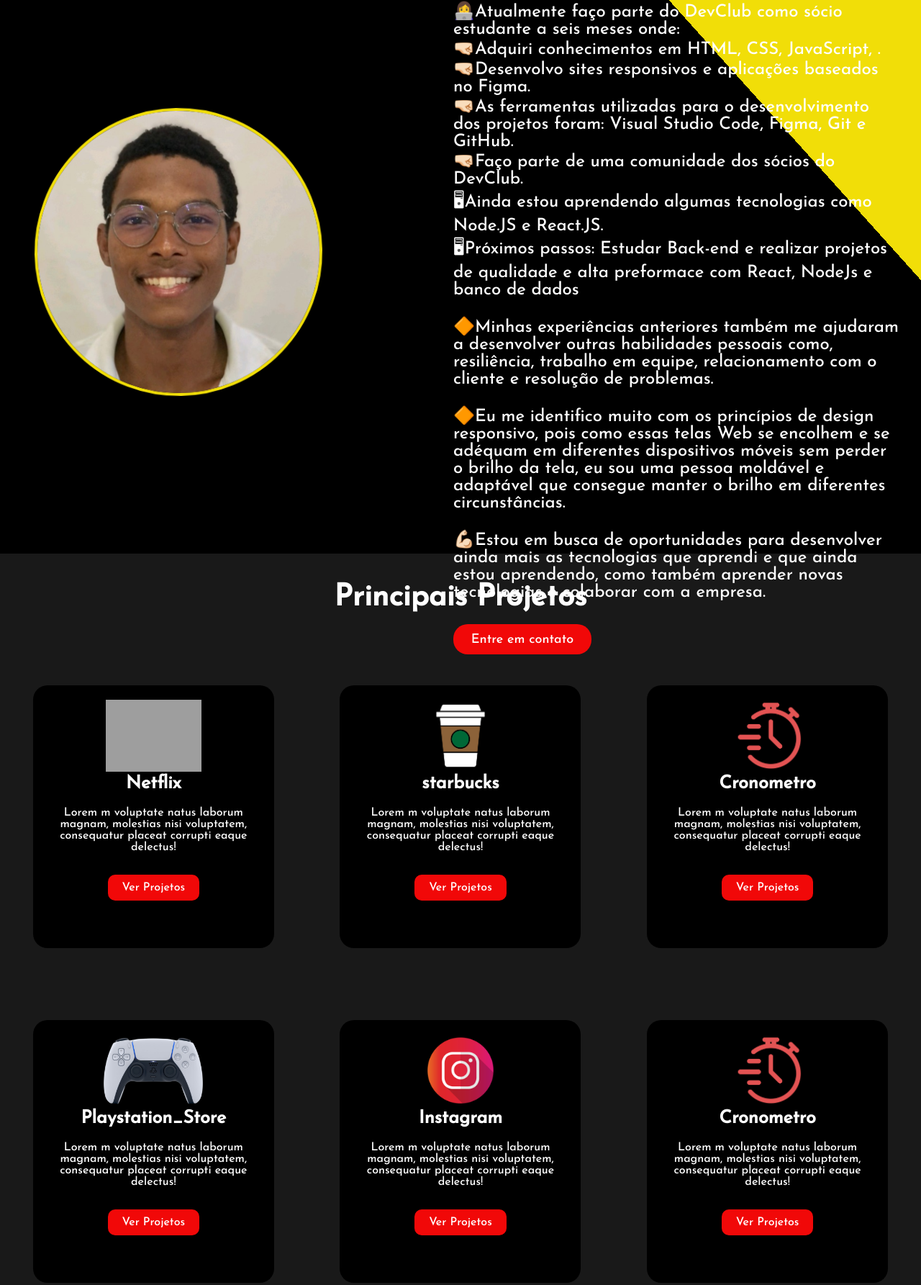
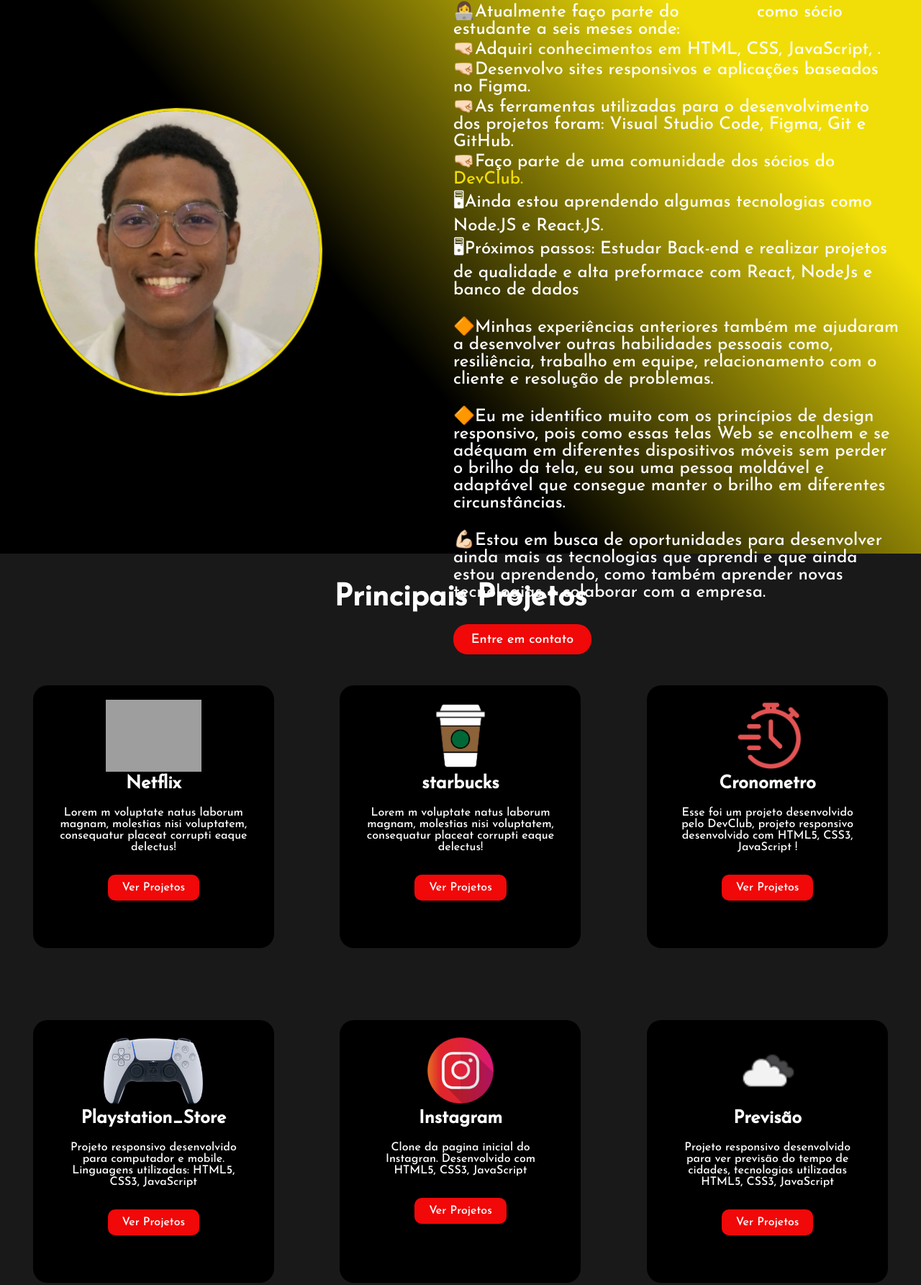
Before and after one commit to MatheusVazti/Portfolio, a plain HTML site: page index.html in a window 1280 px wide. Shown: the part 861-2646 px from the top of the page at 72% size. Drawn offline with Linux system fonts and the light colour scheme; grey boxes are pictures that could not be loaded.

Commit message:
adicionando um novo projeto nome:"Previsão"

```diff
--- a/Style.css
+++ b/Style.css
@@ -96,7 +96,7 @@ li {
     justify-content: space-between;
     align-items: center;
     padding: 30px 30px;
-    background: linear-gradient(48deg, rgba(0, 0, 0, 1) 80%, rgba( 241, 222, 8) 40%);
+    background: linear-gradient(48deg, rgba(0, 0, 0, 1) 40%, rgba(241, 222, 8) 80%);
 
 }
 
@@ -116,6 +116,15 @@ li {
 .container-3 div p {
     color: #ffffff;
     font-size: 24px;
+}
+
+#link-DevClub {
+    text-decoration: none;
+    color: rgb(241, 222, 8);
+}
+
+#link-DevClub:hover {
+    color: rgb(241, 8, 8);
 }
 
 .container-3 div button {
@@ -141,6 +150,7 @@ li {
 
 .projetos {
     background-color: #191919;
+    padding-bottom: 60px;
 
 }
 
@@ -206,7 +216,7 @@ li {
 }
 
 footer {
-    background-color: #191919;
+    background: linear-gradient(48deg, rgba(241, 222, 8) 40%, rgb(14, 13, 13) 70%);
     padding: 100px 0 120px 0;
     display: flex;
     flex-direction: column;
@@ -216,13 +226,13 @@ footer {
 }
 
 footer h5 {
-    color: white;
+    color: rgb(14, 13, 13);
     font-size: 30px;
 
 }
 
 footer p {
-    color: white;
+    color: rgb(14, 13, 13);
     font-size: 18px;
     margin: 14px 0 30px 0
 }
@@ -254,12 +264,8 @@ footer p {
 .link-de-contato:hover {
     transform: scale(1.3);
     transition: 0.5s;
-    background-color:rgb(241, 8, 8) ;
+    background-color: rgb(241, 8, 8);
 }
-
-
-
-
 @keyframes moverImagem {
     from {
         transform: translate(-5%, -2%) rotate(-2deg);
--- a/index.html
+++ b/index.html
@@ -54,28 +54,36 @@
                 Buscando migrar para área de TI como desenvolvedor Full-Stack
                 <br>
                 <br>
-               👩‍💻Atualmente faço parte do DevClub como sócio estudante a seis meses onde:
+                👩‍💻Atualmente faço parte do <a id="link-DevClub" href="https://rodolfomori.com.br/devclub-privado/"
+                    target="_blank">DevClub</a> como sócio estudante a seis meses onde:
                 <br>
                 🤜🏻Adquiri conhecimentos em HTML, CSS, JavaScript, .
                 <br>
                 🤜🏻Desenvolvo sites responsivos e aplicações baseados no Figma.
                 <br>
-               🤜🏻As ferramentas utilizadas para o desenvolvimento dos projetos foram: Visual Studio Code, Figma, Git e GitHub.
+                🤜🏻As ferramentas utilizadas para o desenvolvimento dos projetos foram: Visual Studio Code, Figma, Git
+                e GitHub.
                 <br>
-               🤜🏻Faço parte de uma comunidade dos sócios do DevClub.
+                🤜🏻Faço parte de uma comunidade dos sócios do <a id="link-DevClub"
+                    href="https://rodolfomori.com.br/devclub-privado/" target="_blank">DevClub.</a>
                 <br>
                 🖥Ainda estou aprendendo algumas tecnologias como Node.JS e React.JS.
                 <br>
-               🖥Próximos passos: Estudar Back-end e realizar projetos de qualidade e alta preformace com React, NodeJs e banco de dados
+                🖥Próximos passos: Estudar Back-end e realizar projetos de qualidade e alta preformace com React, NodeJs
+                e banco de dados
                 <br>
                 <br>
-               🔶Minhas experiências anteriores também me ajudaram a desenvolver outras habilidades pessoais como, resiliência, trabalho em equipe, relacionamento com o cliente e resolução de problemas.
+                🔶Minhas experiências anteriores também me ajudaram a desenvolver outras habilidades pessoais como,
+                resiliência, trabalho em equipe, relacionamento com o cliente e resolução de problemas.
                 <br>
                 <br>
-               🔶Eu me identifico muito com os princípios de design responsivo, pois como essas telas Web se encolhem e se adéquam em diferentes dispositivos móveis sem perder o brilho da tela, eu sou uma pessoa moldável e adaptável que consegue manter o brilho em diferentes circunstâncias.
+                🔶Eu me identifico muito com os princípios de design responsivo, pois como essas telas Web se encolhem e
+                se adéquam em diferentes dispositivos móveis sem perder o brilho da tela, eu sou uma pessoa moldável e
+                adaptável que consegue manter o brilho em diferentes circunstâncias.
                 <br>
                 <br>
-               💪🏻Estou em busca de oportunidades para desenvolver ainda mais as tecnologias que aprendi e que ainda estou aprendendo, como também aprender novas tecnologias e colaborar com a empresa.
+                💪🏻Estou em busca de oportunidades para desenvolver ainda mais as tecnologias que aprendi e que ainda
+                estou aprendendo, como também aprender novas tecnologias e colaborar com a empresa.
             </p>
             <br>
             <br>
@@ -110,10 +118,12 @@
             <div class="Card">
                 <img src="./assets/crono.png" alt="Cronometro">
                 <h5>Cronometro</h5>
-                <p>Lorem m voluptate natus laborum magnam, molestias nisi voluptatem, consequatur placeat corrupti eaque
-                    delectus!</p>
-                <a href="" target="_blank">Ver Projetos</a>
+                <p>Esse foi um projeto desenvolvido pelo DevClub, projeto responsivo desenvolvido com HTML5, CSS3,
+                    JavaScript
+                    !</p>
+                <a href=" https://matheusvazti.github.io/cro-no-metro/ " target="_blank">Ver Projetos</a>
             </div>
+
 
 
         </div>
@@ -123,30 +133,27 @@
             <div class="Card">
                 <img src="./assets/controller.png" alt="Playstation-Store">
                 <h5>Playstation_Store</h5>
-                <p>Lorem m voluptate natus laborum magnam, molestias nisi voluptatem, consequatur placeat corrupti eaque
-                    delectus!</p>
-                <a href="" target="_blank">Ver Projetos</a>
+                <p>Projeto responsivo desenvolvido para computador e mobile.
+                    Linguagens utilizadas: HTML5, CSS3, JavaScript</p>
+                <a href="https://matheusvazti.github.io/Playstation_Store/ " target="_blank">Ver Projetos</a>
             </div>
 
 
             <div class="Card">
                 <img src="./assets/Insta img.png" alt="Instagram">
                 <h5>Instagram</h5>
-                <p>Lorem m voluptate natus laborum magnam, molestias nisi voluptatem, consequatur placeat corrupti eaque
-                    delectus!</p>
-                <a href="" target="_blank">Ver Projetos</a>
+                <p> Clone da pagina inicial do Instagran. Desenvolvido com HTML5, CSS3, JavaScript
+                </p>
+                <a href="https://matheusvazti.github.io/Clone-do-Instagram/" target="_blank">Ver Projetos</a>
             </div>
 
             <div class="Card">
-                <img src="./assets/crono.png" alt="Cronometro">
-                <h5>Cronometro</h5>
-                <p>Lorem m voluptate natus laborum magnam, molestias nisi voluptatem, consequatur placeat corrupti eaque
-                    delectus!</p>
+                <img src="./assets/nuven previsao.png" alt="nuvem-de-previsão">
+                <h5>Previsão</h5>
+                <p>Projeto responsivo desenvolvido para ver previsão do tempo de cidades, tecnologias utilizadas  HTML5, CSS3, JavaScript
+                </p>
                 <a href="" target="_blank">Ver Projetos</a>
             </div>
-
-
-
 
         </div>
 
@@ -165,6 +172,8 @@
             <a class="link-de-contato">
                 <img src="./assets/icone-telefone.png" class="imagem"></a>
 
+
+
         </div>
 
     </footer>
```
Also changed, not shown: assets/nuven previsao.png (added). Lines whose indentation alone changed are shown as unchanged.
